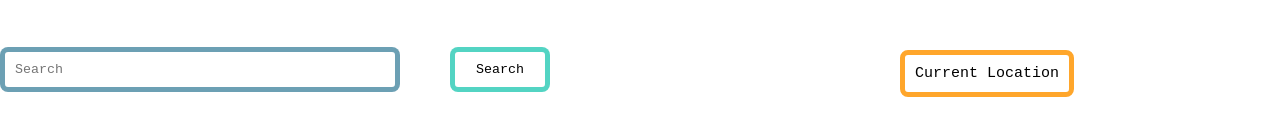
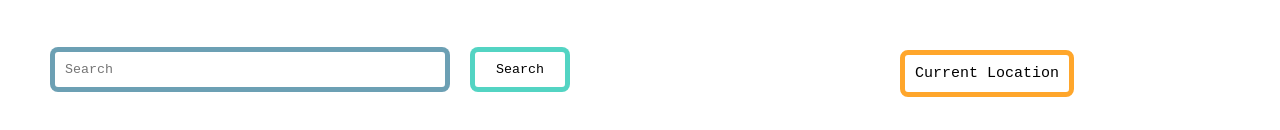
Before and after one commit to stannardh/hilary-react-weather-app, a React (Create React App) app: page / in a window 1280 px wide. Shown: the top 130 px of the page. Built offline with nearby package versions, Linux system fonts and the light colour scheme.

Commit message:
updated CSS margins

```diff
--- a/src/Weather.css
+++ b/src/Weather.css
@@ -17,6 +17,7 @@ body {
   min-width: 400px;
   max-width: 500px;
   font-family: monospace;
+  margin-left: 50px;
 }
 
 #city-search:hover {
@@ -30,7 +31,7 @@ body {
   max-width: 200px;
   font-family: monospace;
   background-color: #ffffff;
-  margin-left: 50px;
+  margin-left: 20px;
 }
 
 #search-button:hover {
@@ -169,3 +170,7 @@ img {
 small {
   font-size: 12px;
 }
+
+footer {
+  margin-top: 5px;
+}
```
Also changed, not shown: 1 other file (tests, documents, lock files or other folders).
